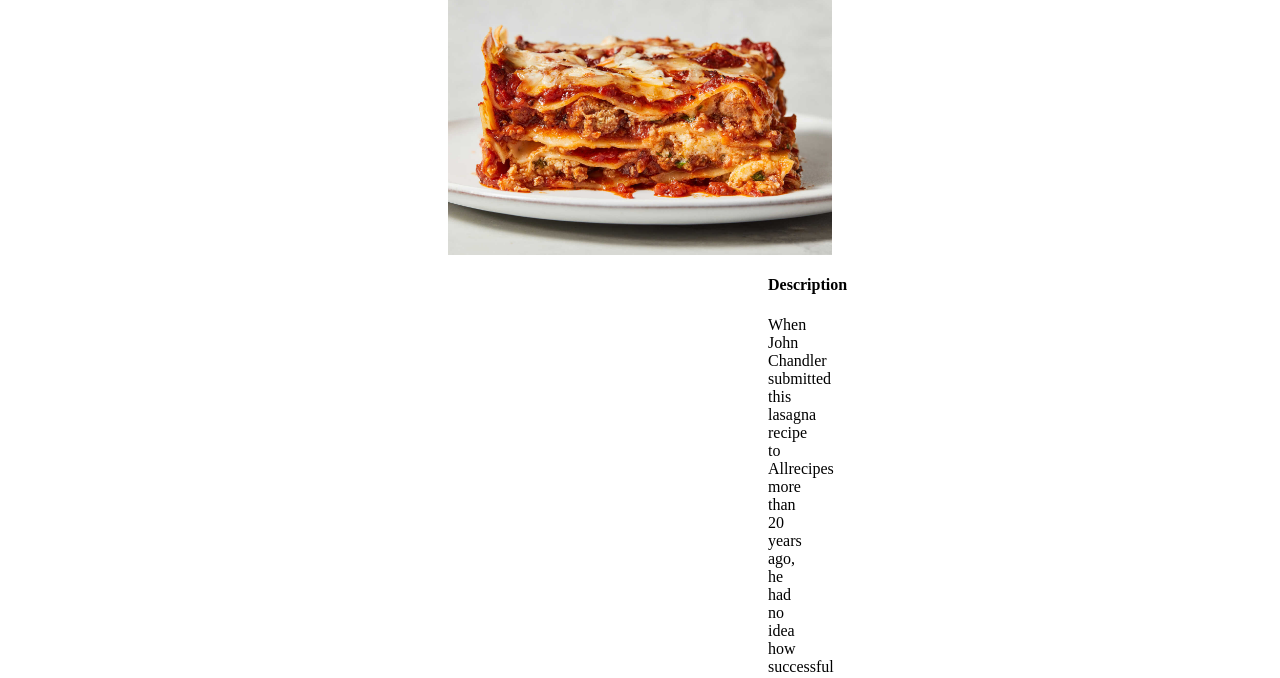
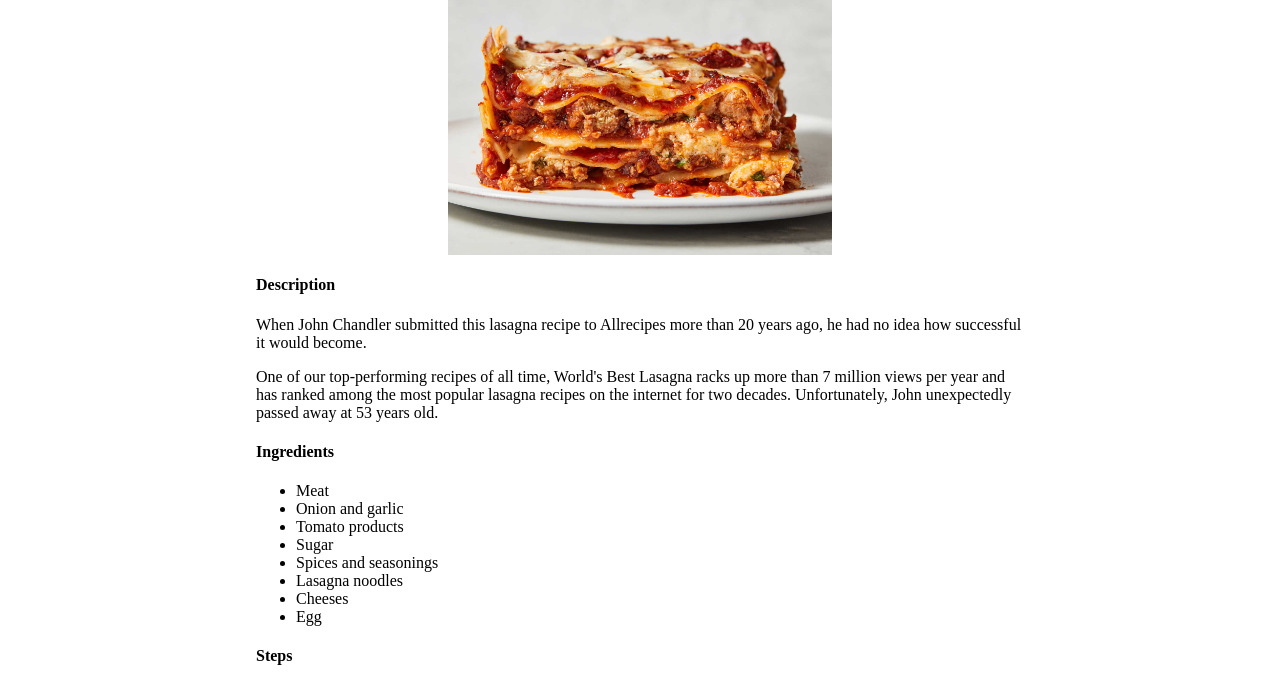
Before and after one commit to Yippeeclaw/odin-recipes, a plain HTML site: page recipes/lasagna.html in a window 1280 px wide. Shown: the part 68-746 px from the top of the page. Drawn offline with Linux system fonts and the light colour scheme.

Commit message:
CSS: apply proper vw to set width

```diff
--- a/recipes/styles.css
+++ b/recipes/styles.css
@@ -22,7 +22,7 @@ img {
 .description,
 .steps,
 .ingredients {
-    margin: 10px 60vw;
+    margin: 10px 20vw;
 }
 
 @media (max-width: 500px) {
```
